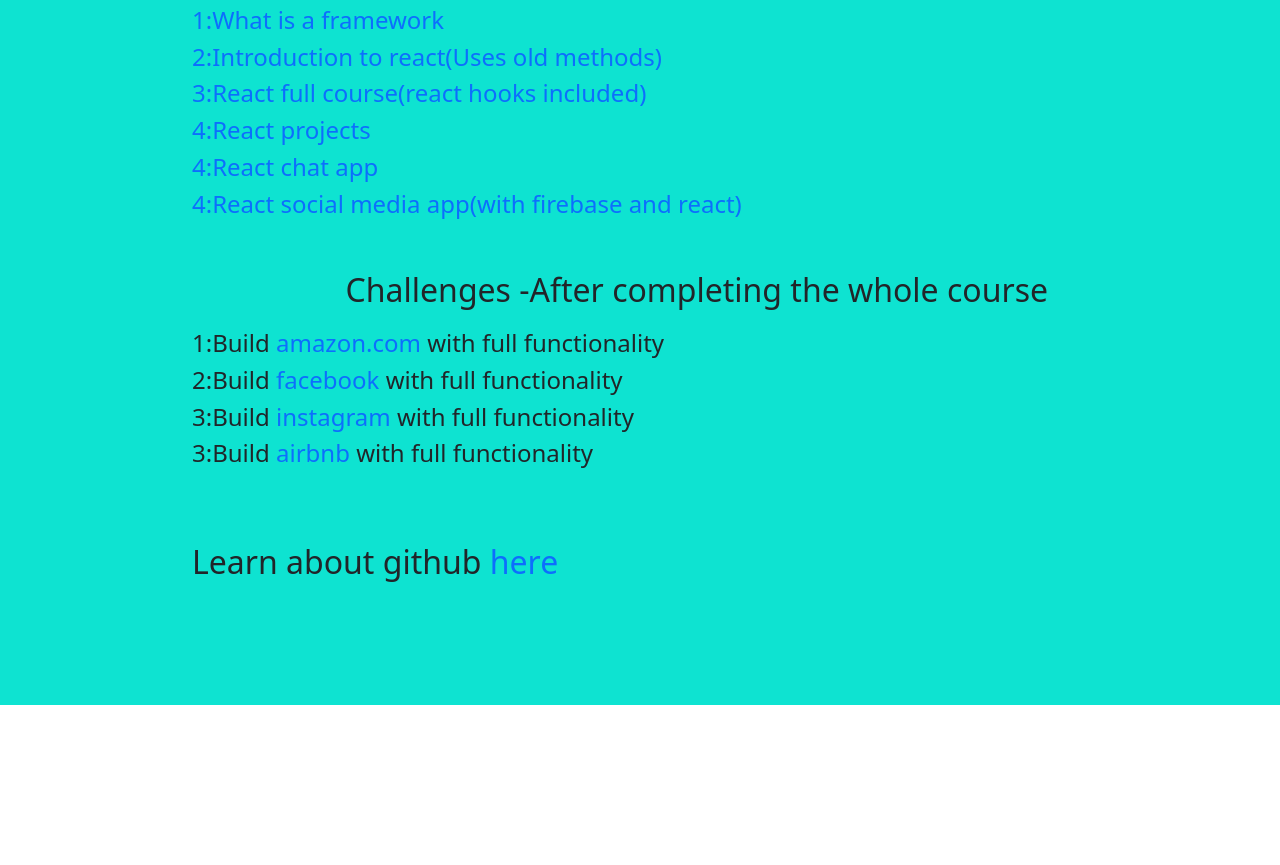
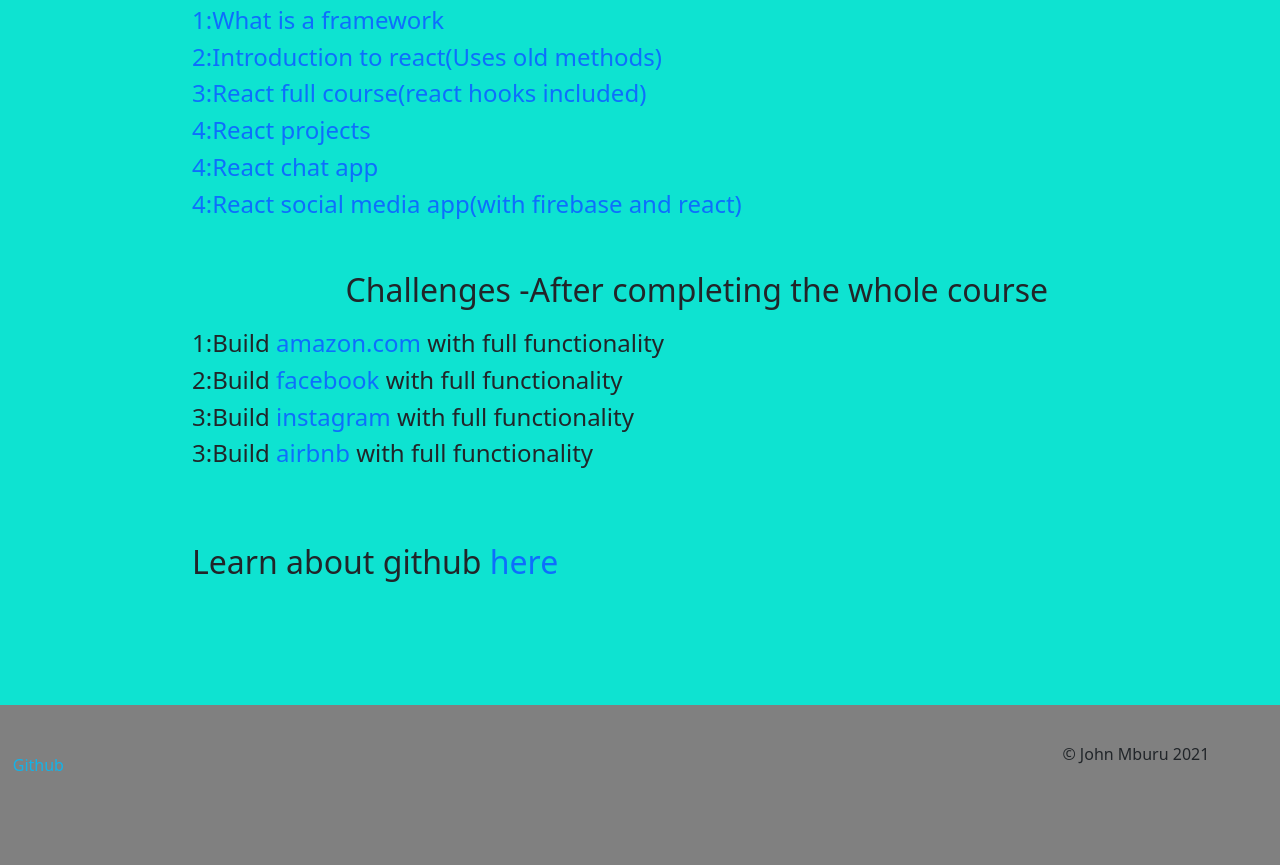
Before and after one commit to johnmburu761/johnmburu761.github.io, a plain HTML site: page resources.html in a window 1280 px wide. Shown: the part 815-1680 px from the top of the page. Before the commit the page ends 1520 px from the top, so only its background shows below. Drawn offline with nearby package versions, Linux system fonts and the light colour scheme.

Commit message:
Add files via upload

```diff
--- a/resources.css
+++ b/resources.css
@@ -105,7 +105,27 @@ div{
 	top:21%;
 	left:15%;
 }
+.ft_cpt{
+	position: absolute;
+	top:190%;
+	width: 100%;
+	height:20%;
+	background-color:gray;
+}
+.cprt{
+	position: relative;
+	left:83%;
+	top:10%;
+}
+.Github__l{
+	text-decoration: none;
 
+	color:#13b3e8;
+	position: relative;
+	left:1%;
+	top:30%;
+
+}
 @media screen and (max-width: 800px;){
 	*{
 		margin: 0;
--- a/resources.html
+++ b/resources.html
@@ -155,6 +155,12 @@
 
 
 	</div>
+	<div class="ft_cpt">
+			<a  class="Github__l"href="https://github.com/johnmburu761/johnmburu761.github.io">Github</a>
+		<h6 class="cprt" id="copyrights">
+			&copy; John Mburu
+		</h6>
+	</div>
 
 	<script src="https://cdn.jsdelivr.net/npm/@popperjs/core@2.9.1/dist/umd/popper.min.js" integrity="sha384-SR1sx49pcuLnqZUnnPwx6FCym0wLsk5JZuNx2bPPENzswTNFaQU1RDvt3wT4gWFG" crossorigin="anonymous"></script>
 <script src="https://cdn.jsdelivr.net/npm/bootstrap@5.0.0-beta3/dist/js/bootstrap.min.js" integrity="sha384-j0CNLUeiqtyaRmlzUHCPZ+Gy5fQu0dQ6eZ/xAww941Ai1SxSY+0EQqNXNE6DZiVc" crossorigin="anonymous"></script>
--- a/resources.js
+++ b/resources.js
@@ -1,4 +1,7 @@
 const btn = document.getElementById("home__btn");
+const cpd = document.getElementById("copyrights");
 btn.addEventListener("click",() => {
 	window.location.href = "https://www.johnmburu761.github.io";
 })
+
+cpd.appendChild(document.createTextNode(new Date().getFullYear()));
--- a/style.css
+++ b/style.css
@@ -78,6 +78,15 @@ div{
 .resources__link:hover{
 	color:white;
 }
+.Github__l{
+	text-decoration: none;
+
+	color:#13b3e8;
+	position: relative;
+	left:1%;
+	top:36%;
+
+}
 @media screen and (max-width: 800px){
 	.main__page__attr{
 	position:absolute;
```
Also changed, not shown: index.html (+1 -0 lines).
